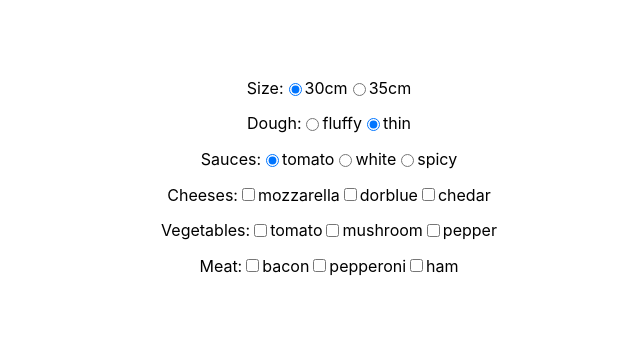
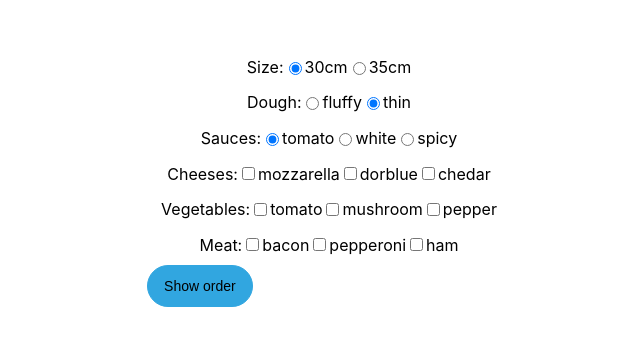
Before and after one commit to gshteynardt/constructor_pizza, a React (Create React App) app: page / in a window 1280 px wide. Shown: the part 221-566 px from the top of the page, without its empty margins (311-951 px from the left). Built offline with nearby package versions, Linux system fonts and the light colour scheme.

Commit message:
added component TotalOrder

```diff
--- a/src/App.tsx
+++ b/src/App.tsx
@@ -1,14 +1,22 @@
-import React, { useEffect, useMemo } from 'react';
+import { useState, SyntheticEvent } from 'react';
 
 import ConstructorPizza from './components/ConstructorPizza';
-import Button from './ui/Button';
+import TotalOrder from './components/TotalOrder';
 import useConstructorPizza from './hooks/useConstructorPizza';
 
 const App = () => {
+  const [showOrder, setShowOrder] = useState(false);
+  const { price, composition } = useConstructorPizza();
+
+  const handleSubmit = (e: SyntheticEvent) => {
+    e.preventDefault();
+    setShowOrder(old => !old);
+  };
 
   return (
     <div className="App">
-      <ConstructorPizza />
+      <ConstructorPizza onSubmit={handleSubmit} />
+      {showOrder && <TotalOrder price={price} composition={composition}/>}
     </div>
   );
 };
--- a/src/components/ConstructorPizza/index.tsx
+++ b/src/components/ConstructorPizza/index.tsx
@@ -1,8 +1,9 @@
-import { memo } from 'react';
+import { memo, SyntheticEvent } from 'react';
 
 import useConstructorPizza from '../../hooks/useConstructorPizza';
 import Fieldset from '../../ui/Fieldset';
 import Checkbox from '../../ui/Checkbox';
+import Button from '../../ui/Button';
 import Radio from '../../ui/Radio';
 import {
   mockPizzaSize,
@@ -21,12 +22,17 @@ import {
   MEAT,
 } from '../../const';
 
-const ConstructorPizza = () => {
+interface Props {
+  onSubmit: (e: SyntheticEvent) => void;
+};
+
+const ConstructorPizza = (props: Props) => {
+  const { onSubmit } = props;
   const { state, dispatch } = useConstructorPizza();
   const { size, dough, sauces, veg, cheeses, meat } = state;
 
   return (
-    <form>
+    <form onSubmit={onSubmit}>
       <Fieldset>
         <span>Size: </span>
         {mockPizzaSize.map(item => (
@@ -98,6 +104,7 @@ const ConstructorPizza = () => {
           />
         ))}
       </Fieldset>
+      <Button>Show order</Button>
     </form>
   );
 };
--- /dev/null
+++ b/src/components/TotalOrder/index.tsx
@@ -0,0 +1,22 @@
+import { memo } from 'react';
+
+interface Props {
+  price: number;
+  composition: (string | number)[];
+}
+
+const TotalOrder = (props: Props) => {
+  const { price, composition } = props;
+
+  console.log(price, composition);
+
+  return (
+    <div>
+      <span>Total: {price}</span>
+    </div>
+  );
+};
+
+const areEqual = (prev: Props, next: Props) => prev === next;
+
+export default memo(TotalOrder, areEqual);
--- a/src/const.ts
+++ b/src/const.ts
@@ -12,7 +12,7 @@ const LARGE_SIZE_PIZZA = 35;
 
 const INITIAL_PRICE = 200;
 const LARGE_PIZZA_PRICE = 50;
-const FILLER_PRICE = 29;
+const TOPPING_PRICE = 29;
 
 const INITIAL_STATE: InitialStateType = {
   size: SMALL_SIZE_PIZZA,
@@ -34,6 +34,6 @@ export {
   LARGE_SIZE_PIZZA,
   INITIAL_PRICE,
   LARGE_PIZZA_PRICE,
-  FILLER_PRICE,
+  TOPPING_PRICE,
   INITIAL_STATE,
 };
--- a/src/hooks/useCalculatePrice.tsx
+++ b/src/hooks/useCalculatePrice.tsx
@@ -5,7 +5,7 @@ import {
   LARGE_SIZE_PIZZA,
   INITIAL_PRICE,
   LARGE_PIZZA_PRICE,
-  FILLER_PRICE,
+  TOPPING_PRICE,
 } from '../const';
 
 const useCalculatePrice = (props: InitialStateType) => {
@@ -20,7 +20,12 @@ const useCalculatePrice = (props: InitialStateType) => {
       setPrice(state => state + LARGE_PIZZA_PRICE);
     }
 
-    [...cheeses, ...veg, ...meat].forEach(_ => setPrice(state => state + FILLER_PRICE));
+    setPrice(
+      state =>
+        state +
+        (cheeses.length + veg.length + meat.length)
+        * TOPPING_PRICE,
+    );
 
     setComposition([size, dough, sauces, ...cheeses, ...veg, ...meat]);
   }, [cheeses, dough, meat, props, sauces, size, veg]);
--- a/src/hooks/useConstructorPizza.tsx
+++ b/src/hooks/useConstructorPizza.tsx
@@ -8,6 +8,8 @@ const useConstructorPizza = () => {
   const [state, dispatch] = useReducer(reducer, INITIAL_STATE);
   const { price, composition } = useCalculatePrice(state);
 
+  console.log(price, composition);
+
   return { state, dispatch, price, composition };
 };
 
```
Also changed, not shown: src/components/TotalOrder/style.scss (added).
